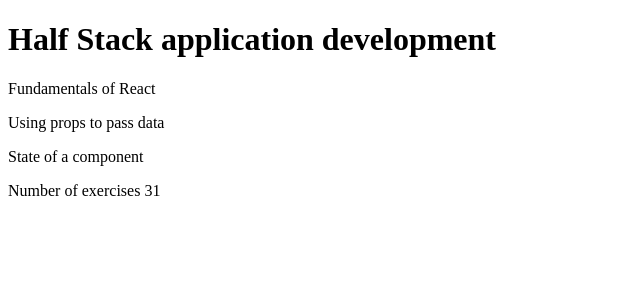
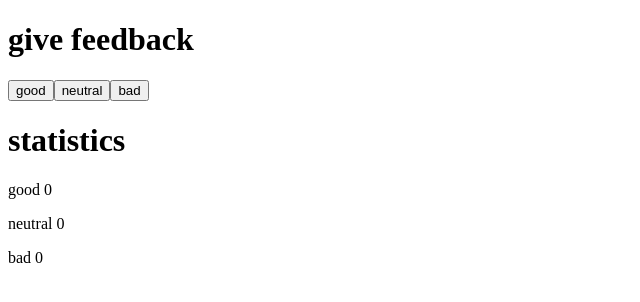
Before and after one commit to JacqDeGatineau/fs_course_hel_uni25, a React (Vite) app in the folder osa 1/part1/: page / in a window 1280 px wide. Shown: the top 302 px of the page, without its empty margins (0-640 px from the left). Built offline with nearby package versions, Linux system fonts and the light colour scheme.

Commit message:
harj 1.6

```diff
--- a/osa 1/part1/src/App.jsx
+++ b/osa 1/part1/src/App.jsx
@@ -1,71 +1,30 @@
-const Header = ({name}) => {
-  console.log({name})
-  return(
-    <div>
-      <h1>
-        {name}
-      </h1>
-    </div>
-  )
-}
-
-const Content = (props) => {
-  console.log(props)
-  return(
-    <div>
-      {props.parts.map((part, index) =>
-      <Part key={index} part={part.name} exercise={part.exercise} />
-      )}
-    </div>
-  )
-}
-const Part = ({part, exercises}) => {
-  return (
-    <p>
-      {part} {exercises}
-    </p>
-  )
-}
-
-const Total = (props) => {
-  console.log(props)
-  const total = props.parts[0].exercises + props.parts[1].exercises + props.parts[2].exercises
-  return(
-    <div>
-      <p>
-        Number of exercises {total}
-      </p>
-    </div>
-  )
-}
+import { useState } from 'react'
 
 const App = () => {
-    const course = {
-    name: 'Half Stack application development',
-    parts: [
-      {
-        name: 'Fundamentals of React',
-        exercises: 10
-      },
-      {
-        name: 'Using props to pass data',
-        exercises: 7
-      },
-      {
-        name: 'State of a component',
-        exercises: 14
-      }
-    ]
-  }
+  // tallenna napit omaan tilaansa
+  const [good, setGood] = useState(0)
+  const [neutral, setNeutral] = useState(0)
+  const [bad, setBad] = useState(0)
 
   return (
     <div>
-      <Header name={course.name} />
+      <h1>give feedback</h1>
+      <button onClick={() => setGood(good +1)}>
+        good
+      </button>
+      <button onClick={() => setNeutral(neutral +1)}>
+        neutral
+      </button>
+      <button onClick={() => setBad(bad +1)}>
+        bad
+      </button>
 
-      <Content parts={course.parts} />
+      <h1>statistics</h1>
+      <p>good {good}</p>
+      <p>neutral {neutral}</p>
+      <p>bad {bad}</p>
+    </div>
 
-      <Total parts ={course.parts} />
-    </div>
   )
 }
 
```
